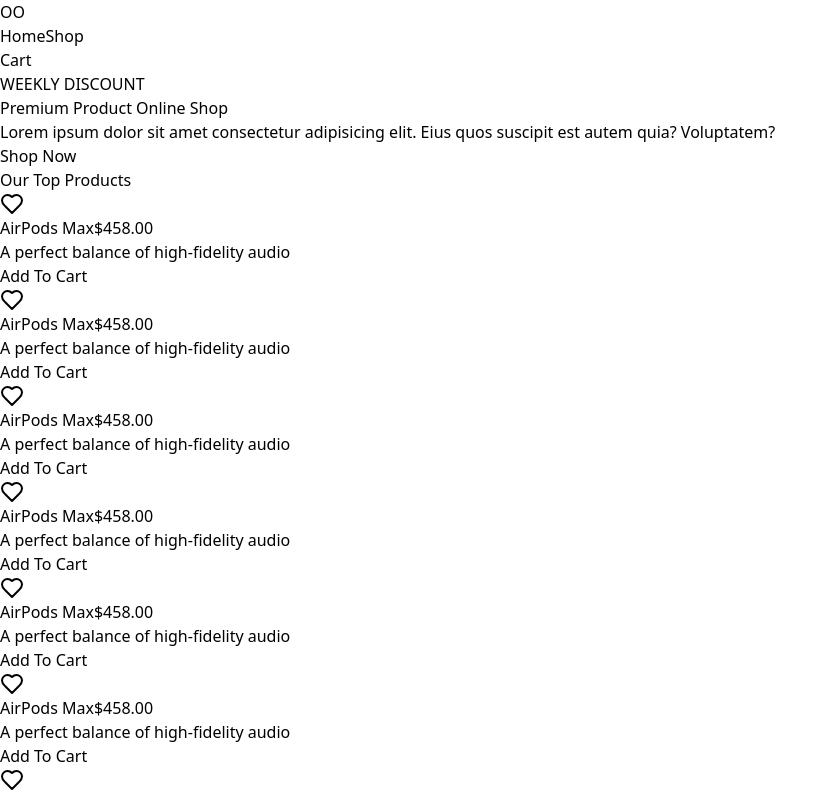
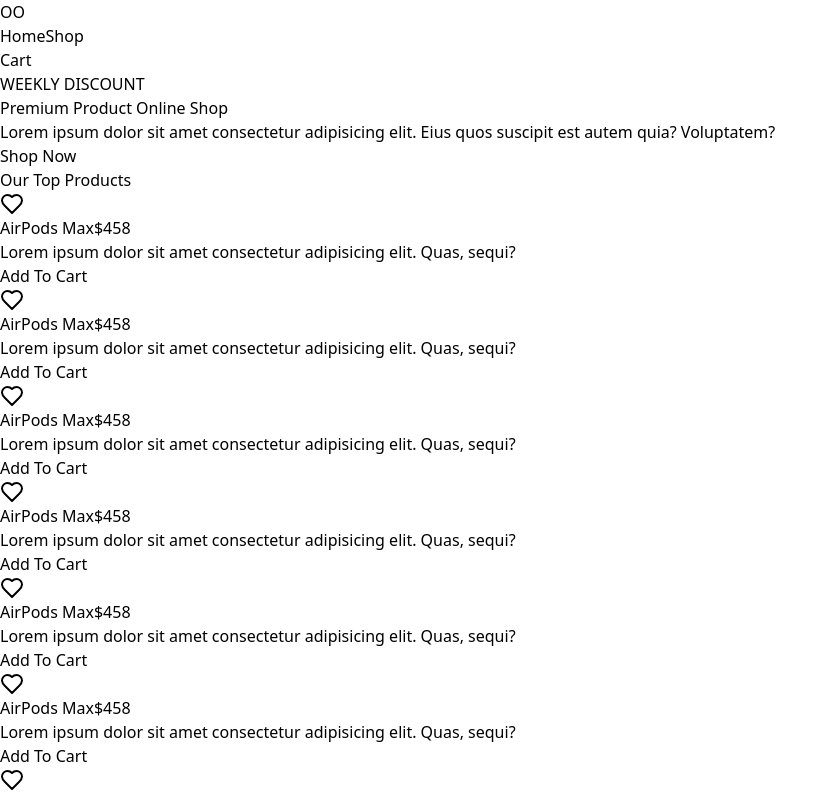
Before and after one commit to ManupaDev/fee-storefront, a React (Vite) app: page / in a window 1280 px wide. Shown: the top 796 px of the page, without its empty margins (0-838 px from the left). Built offline with nearby package versions, Linux system fonts and the light colour scheme.

Commit message:
feat: setup product carsd

```diff
--- a/src/layouts/rootLayout/components/Navigation.jsx
+++ b/src/layouts/rootLayout/components/Navigation.jsx
@@ -4,14 +4,14 @@
     return (
         <nav className="flex items-center justify-between py-8">
             <div className=" flex items-center gap-x-16 ">
-                <Link className="font-medium" to="/">OO</Link>
+                <Link className="font-medium text-lg" to="/">OO</Link>
                 <div className="flex items-center gap-x-4">
-                    <Link className="font-medium" to="/">Home</Link>
-                    <Link className="font-medium" to="/shop">Shop</Link>
+                    <Link className="font-medium text-lg" to="/">Home</Link>
+                    <Link className="font-medium text-lg" to="/shop">Shop</Link>
                 </div>
             </div>
             <div>
-                <Link className="font-medium" to="/cart">Cart</Link>
+                <Link className="font-medium text-lg" to="/cart">Cart</Link>
             </div>
         </nav>);
 }
--- a/src/pages/home/components/Products/Products.jsx
+++ b/src/pages/home/components/Products/Products.jsx
@@ -1,21 +1,27 @@
 import ProductCard from "./components/ProductCard";
 
 function Products() {
+
+    const products = [
+        { id: 1, name: "AirPods Max", price: 458.00, description: "Lorem ipsum dolor sit amet consectetur adipisicing elit. Quas, sequi?" },
+        { id: 2, name: "AirPods Max", price: 458.00, description: "Lorem ipsum dolor sit amet consectetur adipisicing elit. Quas, sequi?" },
+        { id: 3, name: "AirPods Max", price: 458.00, description: "Lorem ipsum dolor sit amet consectetur adipisicing elit. Quas, sequi?" },
+        { id: 4, name: "AirPods Max", price: 458.00, description: "Lorem ipsum dolor sit amet consectetur adipisicing elit. Quas, sequi?" },
+        { id: 5, name: "AirPods Max", price: 458.00, description: "Lorem ipsum dolor sit amet consectetur adipisicing elit. Quas, sequi?" },
+        { id: 6, name: "AirPods Max", price: 458.00, description: "Lorem ipsum dolor sit amet consectetur adipisicing elit. Quas, sequi?" },
+        { id: 7, name: "AirPods Max", price: 458.00, description: "Lorem ipsum dolor sit amet consectetur adipisicing elit. Quas, sequi?" },
+        { id: 8, name: "AirPods Max", price: 458.00, description: "Lorem ipsum dolor sit amet consectetur adipisicing elit. Quas, sequi?" },
+    ];
+
     return (
         <section>
             <h1 className="text-4xl font-semibold">Our Top Products</h1>
             <div className="border mt-4"></div>
-
             <div className="py-8">
                 <div className="grid grid-cols-4 gap-6 border-black">
-                    <ProductCard />
-                    <ProductCard />
-                    <ProductCard />
-                    <ProductCard />
-                    <ProductCard />
-                    <ProductCard />
-                    <ProductCard />
-                    <ProductCard />
+                    {
+                        products.map((product) => (<ProductCard {...product} />))
+                    }
                 </div>
             </div>
         </section>);
--- a/src/pages/home/components/Products/components/ProductCard.jsx
+++ b/src/pages/home/components/Products/components/ProductCard.jsx
@@ -1,18 +1,18 @@
 import { Heart } from "lucide-react";
 
-function ProductCard() {
+function ProductCard({ id, name, price, description }) {
     return (
         <div className="h-96 relative">
-            <Heart className="absolute top-4 right-4"/>
+            <Heart className="absolute top-4 right-4" />
             <div className="h-60 border rounded-xl">
 
             </div>
             <div className="mt-4">
                 <div className=" flex items-center justify-between">
-                    <span className="block text-2xl font-semibold">AirPods Max</span>
-                    <span className="block font-semibold">$458.00</span>
+                    <span className="block text-2xl font-semibold">{name}</span>
+                    <span className="block font-semibold">${price}</span>
                 </div>
-                <p>A perfect balance of high-fidelity audio</p>
+                <p>{description}</p>
                 <div className="mt-2">
                     <button className="border border-black px-4 py-1 text-lg rounded-lg mt-2 font-semibold">Add To Cart</button>
                 </div>
```
